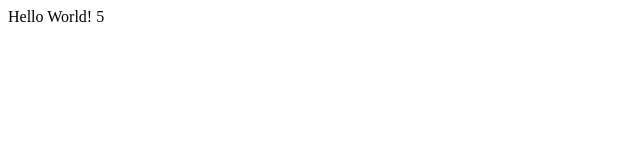
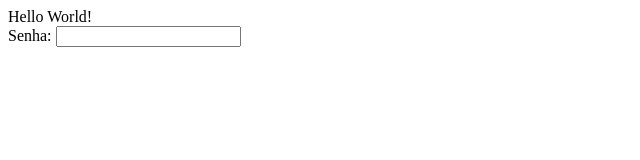
Before and after one commit to cristianomariano/teste-unip, a plain HTML site: page public/index.html in a window 1280 px wide. Shown: the whole page, without its empty margins (0-640 px from the left). Drawn offline with Linux system fonts and the light colour scheme.

Commit message:
Update index.html

```diff
--- a/public/index.html
+++ b/public/index.html
@@ -1 +1,12 @@
-Hello World! 5
+<html>
+  <head>
+    <script>
+      alert("A senha é: " + document.getElementById("pass").value);
+    </script>
+  </head>
+  <body>
+    Hello World!
+    <br/>
+    Senha: <input type="password" id="pass" />
+  </body>
+<html>
```
